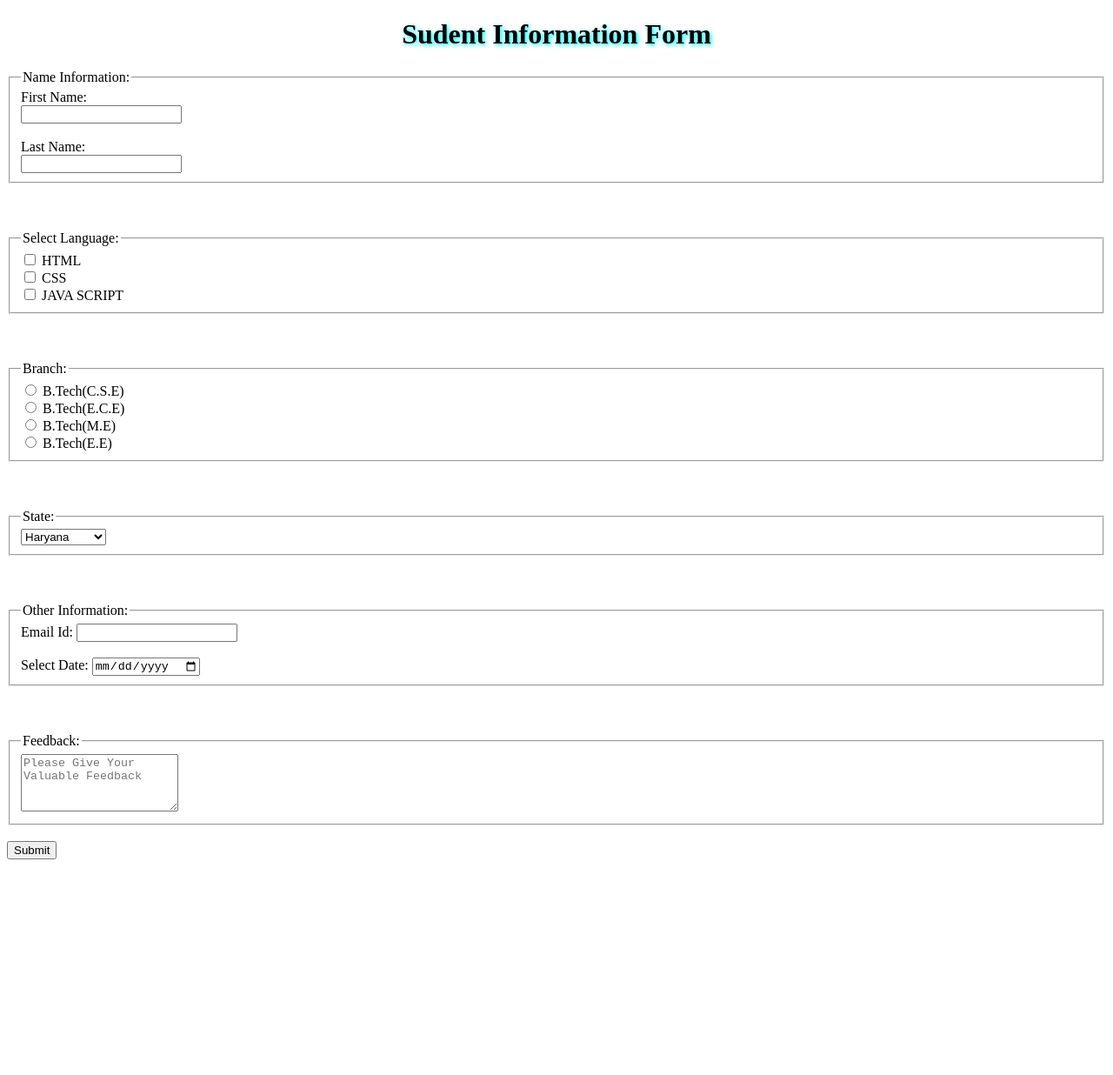
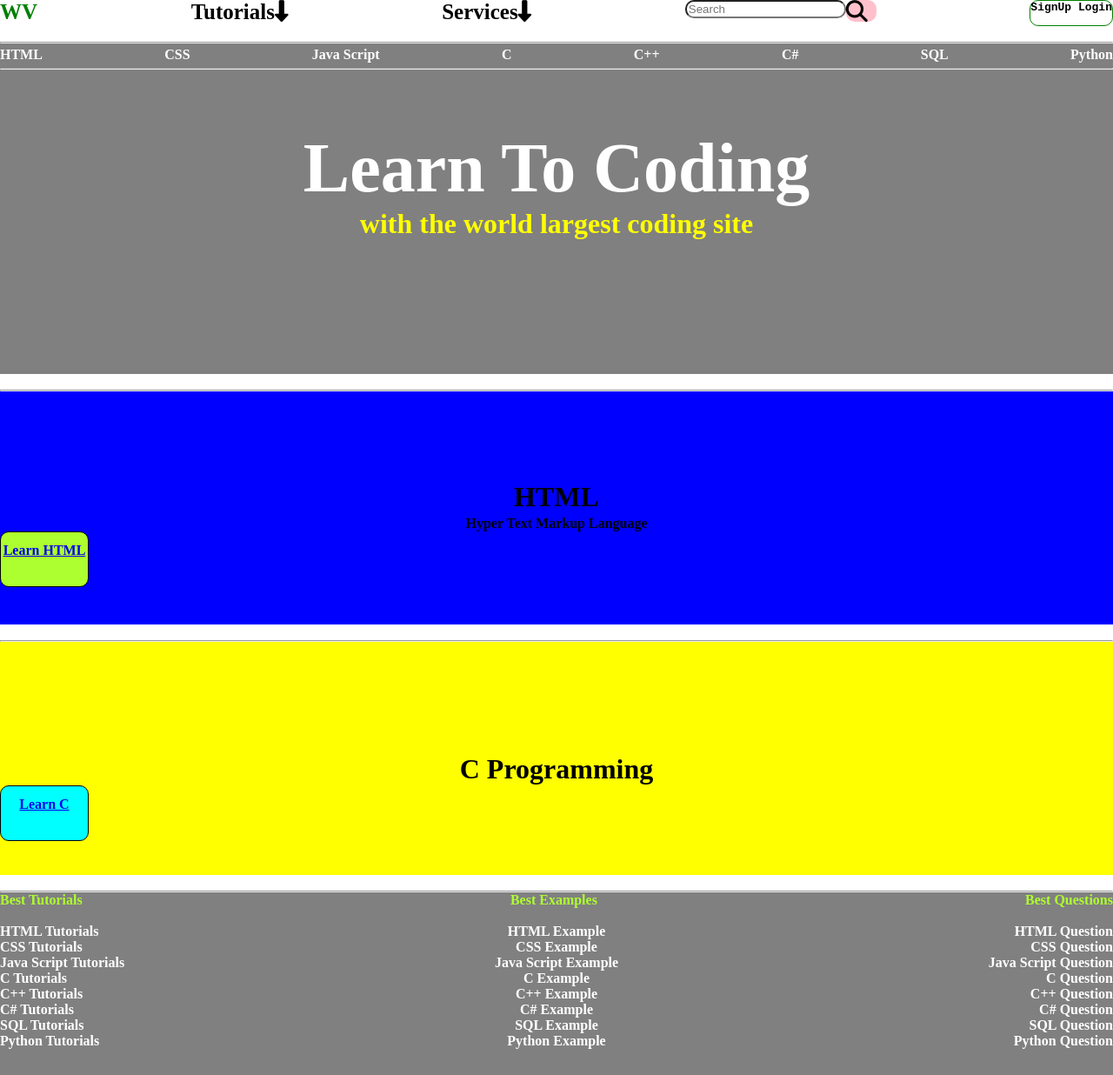
Before and after one commit to vineetkansal/WV, a plain HTML site: page index.html in a window 1280 px wide. Shown: the whole page at 87% size. Before the commit the page ends 996 px from the top, so only its background shows below. Drawn offline with Linux system fonts and the light colour scheme.

Commit message:
index.html

```diff
--- a/index.html
+++ b/index.html
@@ -3,83 +3,149 @@
 <head>
     <meta charset="UTF-8">
     <meta name="viewport" content="width=device-width, initial-scale=1.0">
-    <title>FORM</title>
+    <title>WV</title>
+    <link rel="stylesheet" href="sty.css">
+    <link rel="stylesheet" href="https://cdnjs.cloudflare.com/ajax/libs/font-awesome/6.4.2/css/all.min.css" integrity="sha512-z3gLpd7yknf1YoNbCzqRKc4qyor8gaKU1qmn+CShxbuBusANI9QpRohGBreCFkKxLhei6S9CQXFEbbKuqLg0DA==" crossorigin="anonymous" referrerpolicy="no-referrer" />
 </head>
 <body>
-    <h1 style="text-shadow:2px 2px 5px aqua"><center>Sudent Information Form</center></h1>
-    <form action="/action_page.php">
-    <fieldset>
-        <legend>Name Information: </legend>
-        <label for="fname">First Name: </label><br>
-        <input type="text" id="fname" required>
-        <br>
-        <br>
-        <label for="lname">Last Name: </label><br>
-        <input type="text" id="lname">
-    </fieldset>
-    <br>
-    <br>
-    <br>
-    <fieldset>
-        <legend>Select Language: </legend>
-        <input type="checkbox" id="lang" name="fav_language" value="HTML">
-        <label for="lang">HTML</label>
-        <br>
-        <input type="checkbox" id="lang" name="fav_language" value="css">
-        <label for="lang">CSS</label>
-        <br>
-        <input type="checkbox" id="lang" name="fav_language" value="JS">
-        <label for="lang">JAVA SCRIPT</label>
-    </fieldset>
-    <br>
-    <br>
-    <br>
-    <fieldset>
-        <legend>Branch: </legend>
-    <input type="radio" id="branch" name="fav_branch" value="BTECH">
-    <label for="branch">B.Tech(C.S.E)</label>
-    <br>
-    <input type="radio" id="branch" name="fav_branch" value="BTECH">
-    <label for="branch">B.Tech(E.C.E)</label>
-    <br>
-    <input type="radio" id="branch" name="fav_branch" value="BTECH">
-    <label for="branch">B.Tech(M.E)</label>
-    <br>
-    <input type="radio" id="branch" name="fav_branch" value="BTECH">
-    <label for="branch">B.Tech(E.E)</label>
-    </fieldset>
-    <br>
-    <br>
-    <br>
-    <fieldset>
-    <legend>State: </legend>
-    <select>
-        <option value="state">Bihar</option>
-        <option value="state">Delhi</option>
-        <option value="state">Assam</option>
-        <option value="state" selected>Haryana</option>
-        <option value="state">West Bengal</option>
-    </select>
-</fieldset>
-<br>
-<br>
-<br>
-<fieldset>
-    <legend>Other Information: </legend>
-    <label>Email Id: </label>
-    <input type="email" id="email" name="id"><br><br>
-    <label>Select Date: </label>
-    <input type="date" id="date" name="id">
-</fieldset>
-<br>
-<br>
-<br>
-<fieldset>
-    <legend>Feedback: </legend>
-    <textarea name="feedback" placeholder="Please Give Your Valuable Feedback" rows="4"></textarea>
-</fieldset>
-<br>
-<button type="button" onclick="alert('Check Information!')">Submit</button>
-    </form>
+    <div class="head">
+    <div class="wv">
+       <h4><a class="ghhhhhhhh" href="index.html">WV</a></h4>
+    </div>
+    <div class="tut">
+        <h4><a class="jgg565ghh" href="Tutorial.html">Tutorials<i class="fa-solid fa-down-long"></i></a></h4>
+    </div>
+    <div class="ser">
+        <h4>Services</h4>
+        <i class="fa-solid fa-down-long"></i>
+    </div>
+    <div class="sear">
+        <input class="tex" type="text" placeholder="Search">
+        <h1 class="mag"><i class="fa-solid fa-magnifying-glass"></i></h1>
+    </div>
+    <div class="sign">
+        <pre><h4 class="up">SignUp </h4></pre>
+        <pre><h4 class="Up">Login</h4></pre>
+    </div>
+    </div>
+    <br/>
+    <hr>
+
+
+
+    <div class="box2">
+        <div class="htm">
+            <h4>HTML</h4>
+        </div>
+        <div class="cs">
+            <h4>CSS</h4>
+        </div>
+        <div class="js">
+            <h4>Java Script</h4>
+        </div>
+        <div class="cp">
+            <h4>C</h4>
+        </div>
+        <div class="cl">
+            <h4>C++</h4>
+        </div>
+        <div class="jk">
+            <h4>C#</h4>
+        </div>
+        <div class="sq">
+            <h4>SQL</h4>
+        </div>
+        <div class="pt">
+            <h4>Python</h4>
+        </div>
+    </div>
+    <hr>
+
+
+
+    <div class="box3">
+        <div class="co">
+            <h1 class="tcfg">Learn To Coding</h1>
+        </div>
+        <div class="sighj">
+            <h1>with the world largest coding site</h1>
+        </div>
+    </div>
+    <br/>
+    <hr>
+
+
+
+    <div class="BOX3">
+        <div class="aa656565ggugugg">
+        <h1 class="kjhkhih566hhjhj">HTML</h1>
+        <h4 class="jhhihi556565hjjhhgghg">Hyper Text Markup Language</h4></div>
+        <h4 class="yuyuyyuyu5"><a href="html.html">Learn HTML</a></h4>
+    </div>
+    </div>
+    <br/>
+    <hr>
+
+
+
+    <div class="box4">
+        <div class="chjk">
+            <h1 class="hjggjguguut">C Programming</h1></div>
+            <h4 class="hghjgjjg"><a href="box4.html">Learn C</h4></a>
+        </div>
+    </div>
+    <br/>
+    <hr>
+
+
+
+    <div class="header">
+        <div class="Header">
+        <h4>Best Tutorials</h4>
+        <h4>Best Examples</h4>
+        <h4>Best Questions</h4>
+    </div>
+    <br/>
+    <div class="jkgugyityutytky">
+        <h4>HTML Tutorials</h4>
+        <h4>HTML Example</h4>
+        <h4>HTML Question</h4>
+    </div>
+    <div class="guuiyuoyoyyy">
+        <h4>CSS Tutorials</h4>
+        <h4>CSS Example</h4>
+        <h4>CSS Question</h4>
+    </div>
+    <div class="hjyuyuyyyoyytoy">
+        <h4>Java Script Tutorials</h4>
+        <h4>Java Script Example</h4>
+        <h4>Java Script Question</h4>
+    </div>
+    <div class="hyuiyuyyiyiyiyy8">
+        <h4>C Tutorials</h4>
+        <h4>C Example</h4>
+        <h4>C Question</h4>
+    </div>
+    <div class="jgysilyuyyo">
+        <h4>C++ Tutorials</h4>
+        <h4>C++ Example</h4>
+        <h4>C++ Question</h4>
+    </div>
+    <div class="jiuoiuuiuu90ui">
+        <h4>C# Tutorials</h4>
+        <h4>C# Example</h4>
+        <h4>C# Question</h4>
+    </div>
+    <div class="jkjhuyiu4464536">
+        <h4>SQL Tutorials</h4>
+        <h4>SQL Example</h4>
+        <h4>SQL Question</h4>
+    </div>
+    <div class="jhuyuyyyiu658535987">
+        <h4>Python Tutorials</h4>
+        <h4>Python Example</h4>
+        <h4>Python Question</h4>
+    </div>
+    </div>
 </body>
 </html>
```
